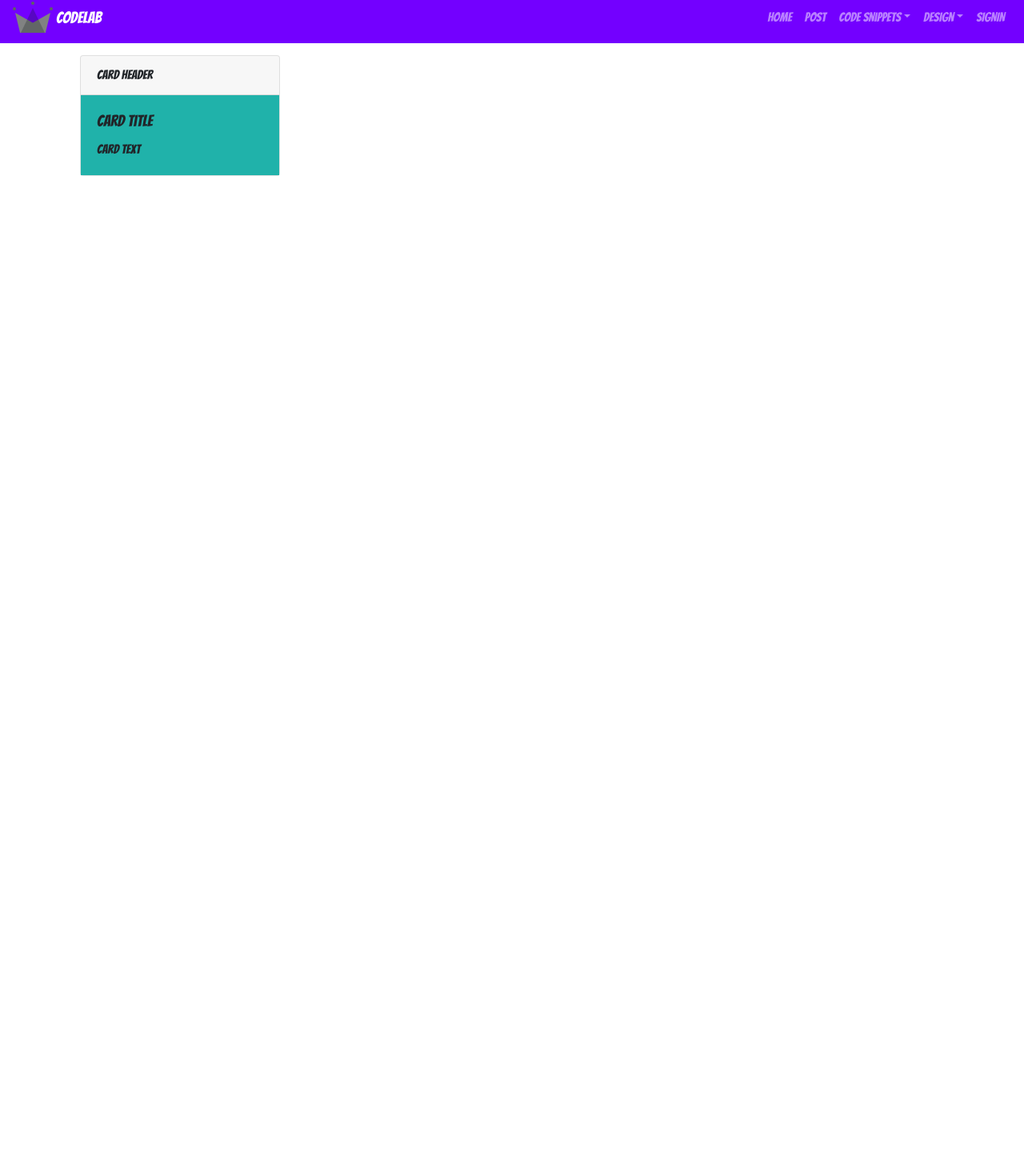
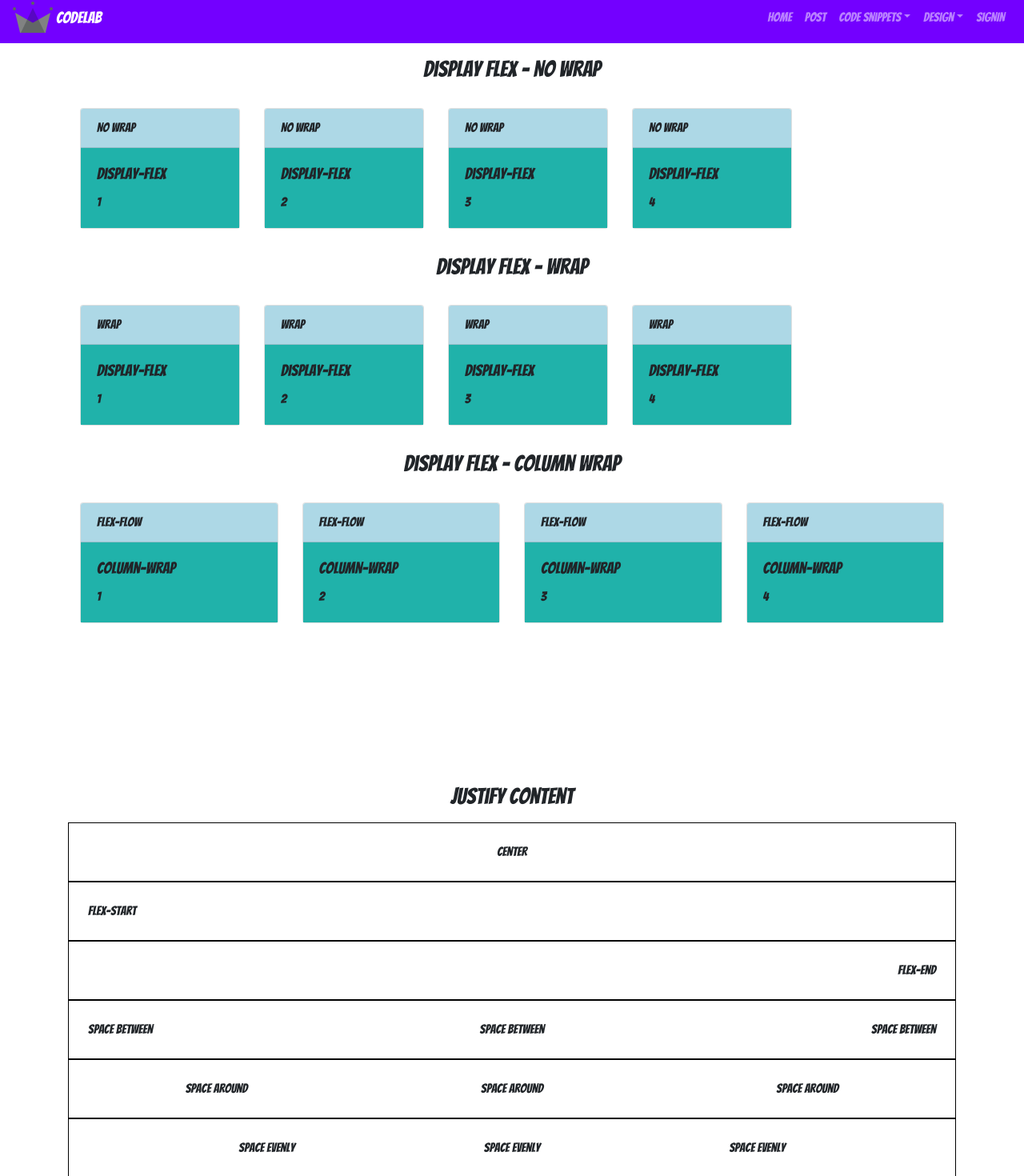
Before and after one commit to CoderGuy614/CodeLab-FireBase, a React (Create React App) app: page /flexbox in a window 1280 px wide. Shown: the part 11-1481 px from the top of the page at 80% size. Before the commit the page ends 800 px from the top, so only its background shows below. Built offline with nearby package versions, Linux system fonts and the light colour scheme; no server answers.

Commit message:
Finished Justify Content in Flexbox Page

```diff
--- a/src/pages/flexbox/FlexItem.js
+++ b/src/pages/flexbox/FlexItem.js
@@ -1,13 +1,13 @@
 import React from "react";
 import { Card } from "react-bootstrap";
 
-const FlexItem = () => {
+const FlexItem = ({ header, title, text }) => {
   return (
     <Card className="flexbox-card">
-      <Card.Header>Card Header</Card.Header>
+      <Card.Header>{header || "Header"}</Card.Header>
       <Card.Body className="card-body">
-        <Card.Title>Card Title</Card.Title>
-        <Card.Text>Card Text</Card.Text>
+        <Card.Title>{title || "Card Title"}</Card.Title>
+        <Card.Text>{text || "Card Text"}</Card.Text>
       </Card.Body>
     </Card>
   );
--- a/src/pages/flexbox/Flexbox.js
+++ b/src/pages/flexbox/Flexbox.js
@@ -6,7 +6,63 @@ import FlexItem from "./FlexItem";
 const Flexbox = () => {
   return (
     <Container className="flexbox-page-container">
-      <FlexItem />
+      <section id="basic-flexbox">
+        <h3 className="text-center my-3">Display Flex - No Wrap</h3>
+        <div className="parent">
+          <FlexItem header="No Wrap" title="Display-Flex" text="1" />
+          <FlexItem header="No Wrap" title="Display-Flex" text="2" />
+          <FlexItem header="No Wrap" title="Display-Flex" text="3" />
+          <FlexItem header="No Wrap" title="Display-Flex" text="4" />
+        </div>
+      </section>
+
+      <section id="basic-flexbox-wrap" className="mt-3">
+        <h3 className="text-center mb-3">Display Flex - Wrap</h3>
+        <div className="parent">
+          <FlexItem header="Wrap" title="Display-Flex" text="1" />
+          <FlexItem header="Wrap" title="Display-Flex" text="2" />
+          <FlexItem header="Wrap" title="Display-Flex" text="3" />
+          <FlexItem header="Wrap" title="Display-Flex" text="4" />
+        </div>
+      </section>
+
+      <section id="basic-flexbox-column" className="mt-3">
+        <h3 className="text-center mb-3">Display Flex - Column Wrap</h3>
+        <div className="parent">
+          <FlexItem header="Flex-Flow" title="Column-Wrap" text="1" />
+          <FlexItem header="Flex-Flow" title="Column-Wrap" text="2" />
+          <FlexItem header="Flex-Flow" title="Column-Wrap" text="3" />
+          <FlexItem header="Flex-Flow" title="Column-Wrap" text="4" />
+        </div>
+      </section>
+
+      <section id="flexbox-justify-content" className="my-3">
+        <h3 className="text-center mb-3">Justify Content</h3>
+        <div className="parent center">
+          <div className="item">Center</div>
+        </div>
+        <div className="parent left">
+          <div className="item">Flex-Start</div>
+        </div>
+        <div className="parent right">
+          <div className="item">Flex-End</div>
+        </div>
+        <div className="parent space-between">
+          <div className="item">Space Between</div>
+          <div className="item">Space Between</div>
+          <div className="item">Space Between</div>
+        </div>
+        <div className="parent space-around">
+          <div className="item">Space Around</div>
+          <div className="item">Space Around</div>
+          <div className="item">Space Around</div>
+        </div>
+        <div className="parent space-evenly">
+          <div className="item">Space Evenly</div>
+          <div className="item">Space Evenly</div>
+          <div className="item">Space Evenly</div>
+        </div>
+      </section>
     </Container>
   );
 };
--- a/src/pages/flexbox/flexbox.scss
+++ b/src/pages/flexbox/flexbox.scss
@@ -1,5 +1,55 @@
 .flexbox-page-container {
+  .flexbox-card {
+    min-width: 200px;
+  }
   .card-body {
     background: lightseagreen;
   }
+  .card-header {
+    background: lightblue;
+  }
+
+  #basic-flexbox .parent {
+    display: flex;
+  }
+
+  #basic-flexbox-wrap .parent {
+    display: flex;
+    flex-wrap: wrap;
+  }
+
+  #basic-flexbox-column .parent {
+    display: flex;
+    flex-flow: column wrap;
+    height: 350px;
+  }
+
+  #flexbox-justify-content {
+    .parent {
+      display: flex;
+      width: 100%;
+      border: 1px solid black;
+      &.center {
+        justify-content: center;
+      }
+      &.left {
+        justify-content: flex-start;
+      }
+      &.right {
+        justify-content: flex-end;
+      }
+      &.space-between {
+        justify-content: space-between;
+      }
+      &.space-around {
+        justify-content: space-around;
+      }
+      &.space-evenly {
+        justify-content: space-evenly;
+      }
+    }
+    .item {
+      padding: 1.5em;
+    }
+  }
 }
```
